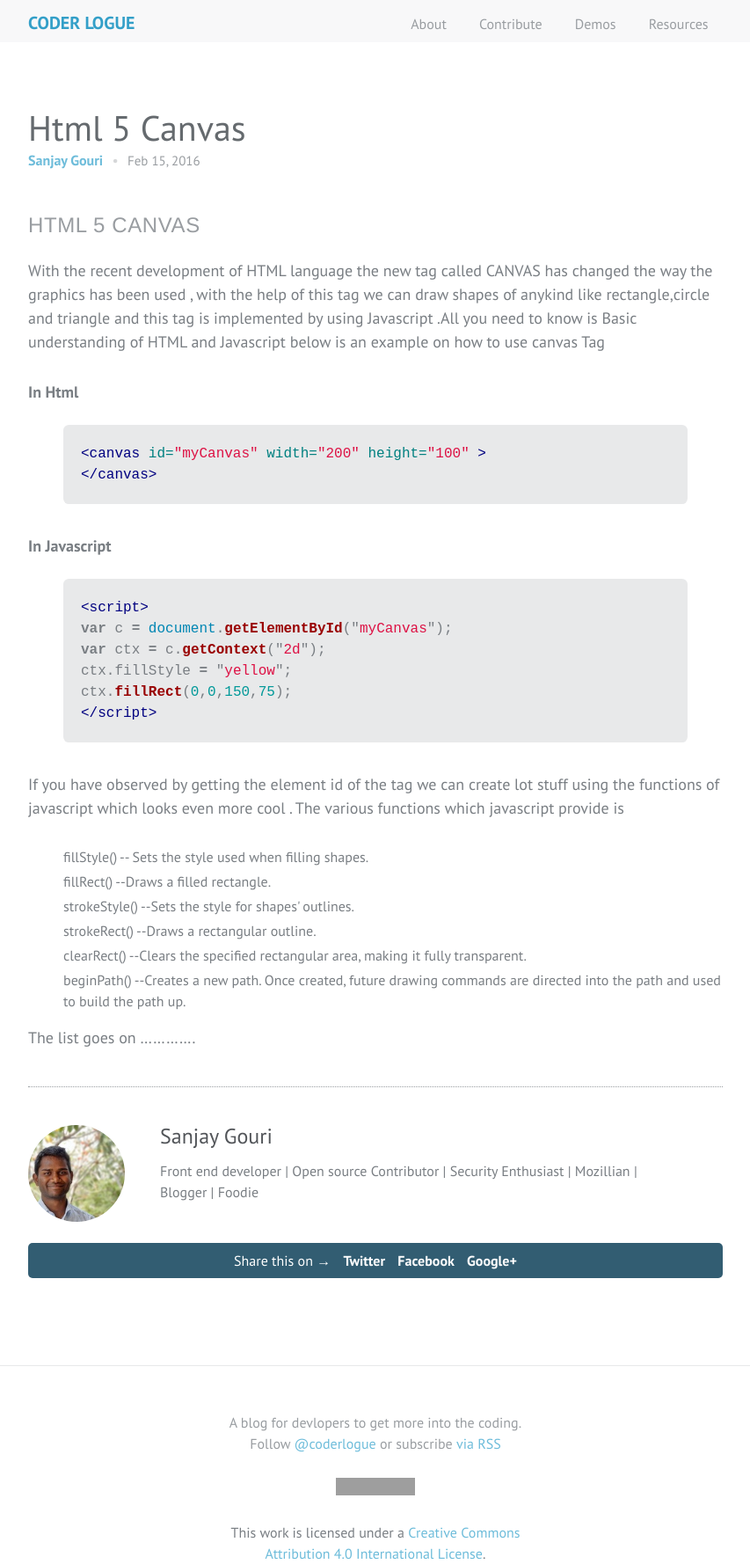
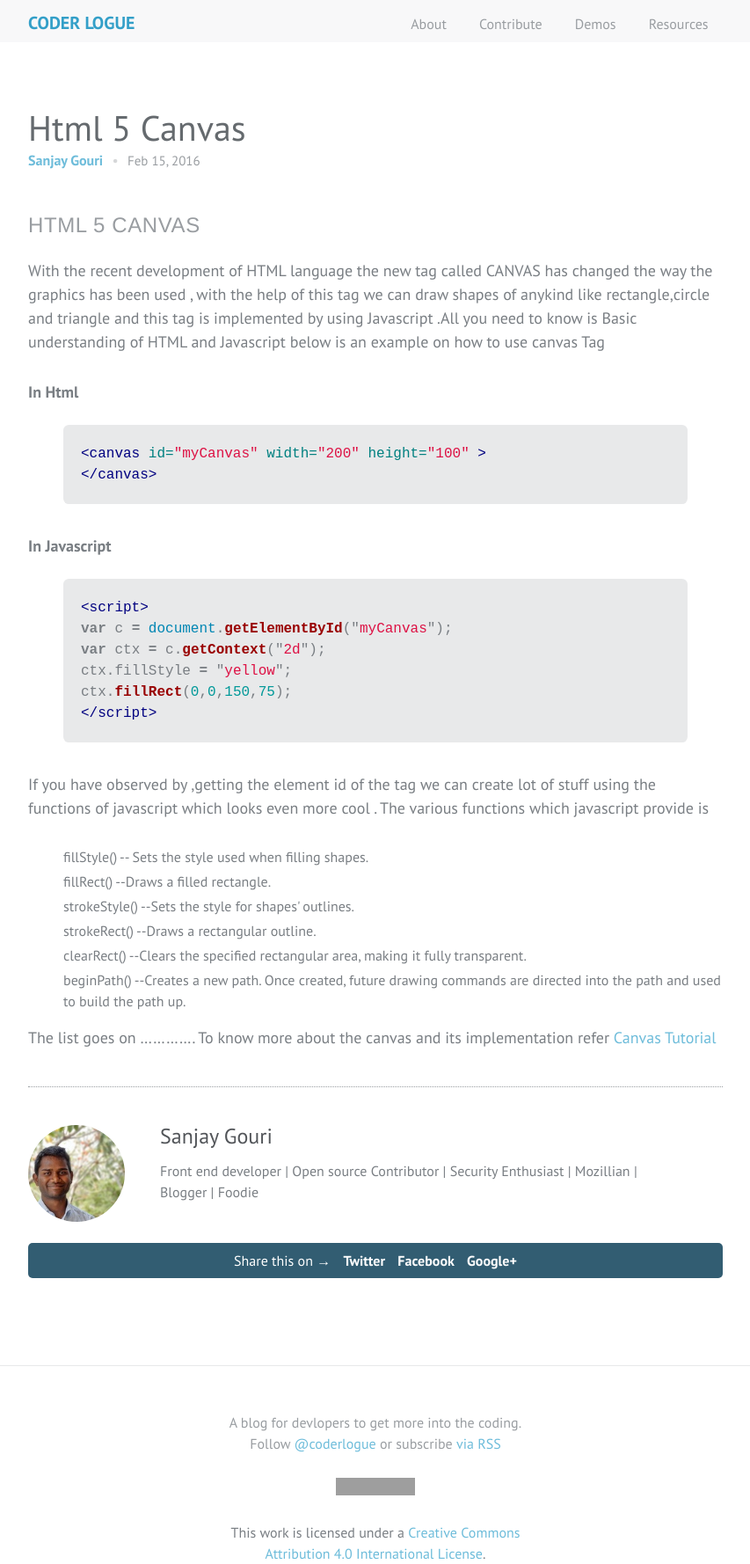
Before and after one commit to coderlogue/coderlogue.github.io, a Jekyll site: the page built from _posts/2016-02-15-html-5-canvas.md, in a window 1280 px wide. Shown: the whole page at 88% size, without its empty margins (213-1066 px from the left). Built offline with Jekyll 4.4.1, drawn with Linux system fonts in a browser that asks for light colours; comment, search, counter and statistics services are not loaded; grey boxes are pictures that could not be loaded.

Commit message:
Updated 2016-02-15-html-5-canvas.md

```diff
--- a/_posts/2016-02-15-html-5-canvas.md
+++ b/_posts/2016-02-15-html-5-canvas.md
@@ -4,6 +4,7 @@ published: true
 author: Sanjay
 title: "Html 5 Canvas "
 ---
+
 
 
 ## HTML 5 CANVAS
@@ -23,7 +24,7 @@ ctx.fillStyle = "yellow";
 ctx.fillRect(0,0,150,75);
 </script>
 {% endhighlight %}
-If you have observed by getting the element id of the tag we can create lot stuff using the functions of javascript which looks even more cool .
+If you have observed by ,getting the element id of the tag we can create lot of stuff using the functions of javascript which looks even more cool .
 The various functions which javascript provide is
 <ol>
 <li>fillStyle() -- Sets the style used when filling shapes.</li>
@@ -34,3 +35,5 @@ The various functions which javascript provide is
 <li>beginPath() --Creates a new path. Once created, future drawing commands are directed into the path and used to build the path up.</li>
 </ol>
 The list goes on .............
+To know more about the canvas and its implementation refer
+[Canvas Tutorial](https://developer.mozilla.org/en-US/docs/Web/API/Canvas_API/Tutorial)
```
